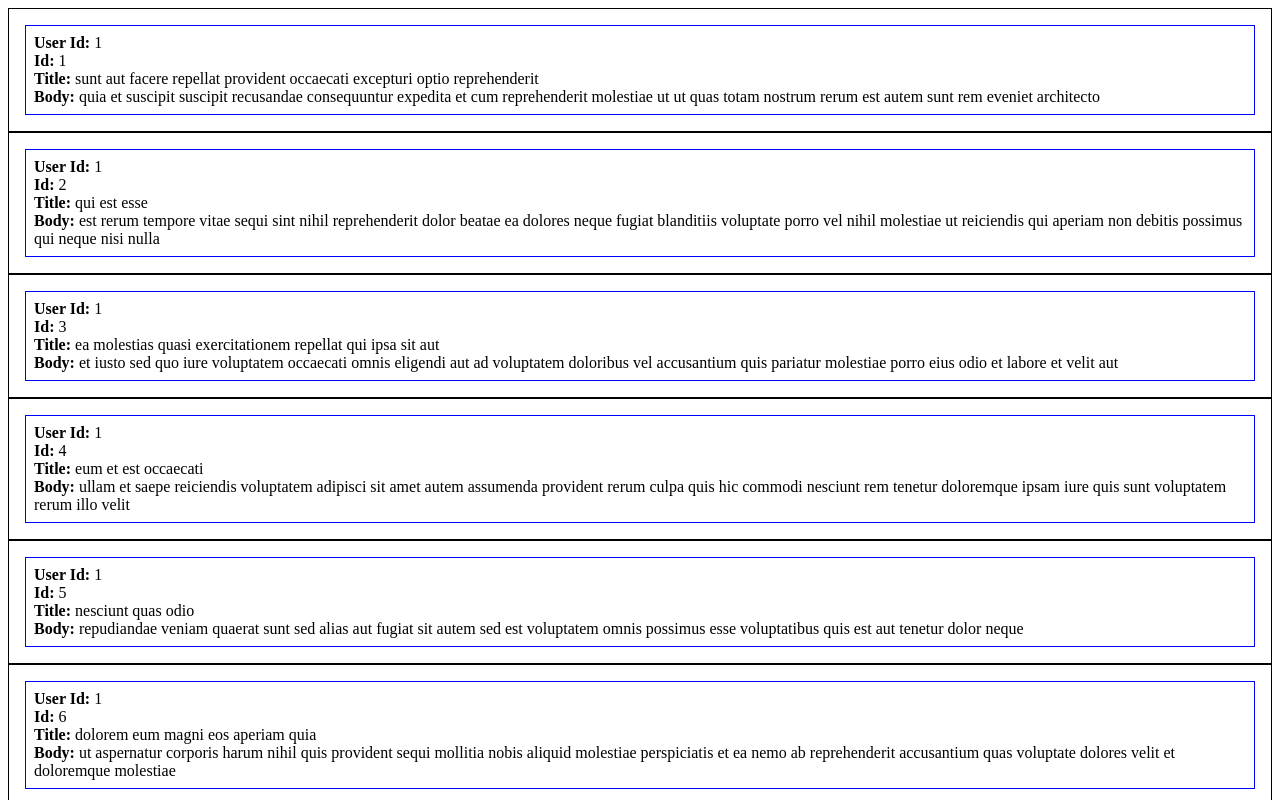
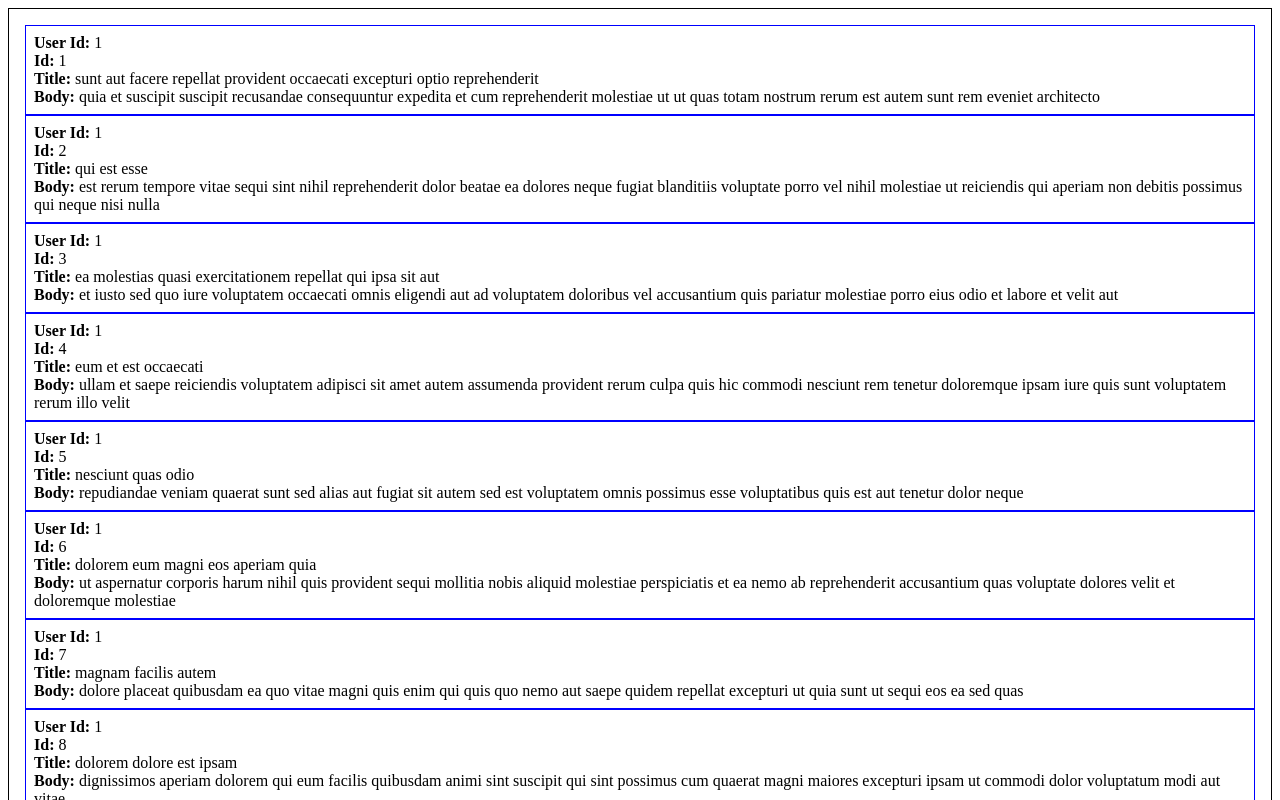
Before and after one commit to deinsandbox/bootcamp-todo2-homework, an Angular app: page / in a window 1280 px wide. Shown: the top 800 px of the page. Built offline with nearby package versions, Linux system fonts and the light colour scheme.

Commit message:
Fix ngFor inside component

```diff
--- a/src/app/app.component.html
+++ b/src/app/app.component.html
@@ -1,3 +1,3 @@
-<section *ngFor="let post of posts">
-  <app-post [post]="post"></app-post>
+<section>
+    <app-post *ngFor="let post of posts" [post]="post"></app-post>
 </section>
```
